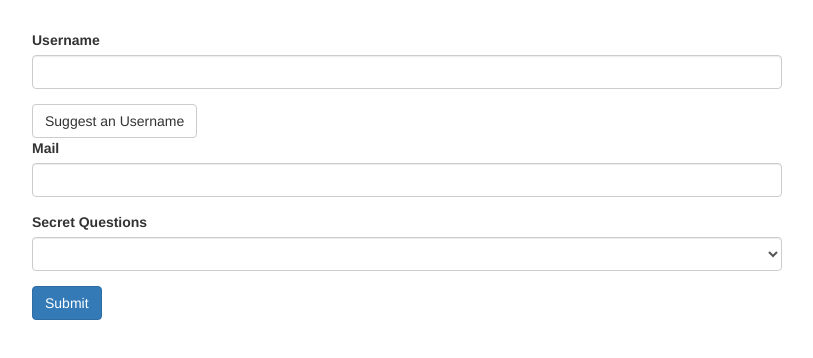
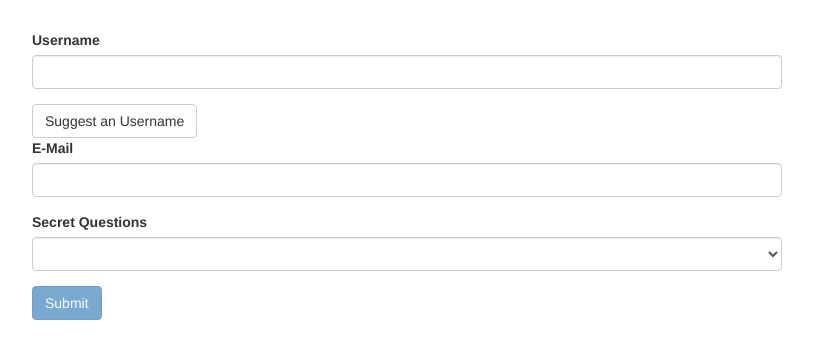
Before and after one commit to MKA1500/TypeScript-Angular-RxJS-Webpack, an Angular app in the folder Angular-6-Template-Driven-Form/: page / in a window 1280 px wide. Shown: the top 358 px of the page, without its empty margins (233-1046 px from the left). Built offline with nearby package versions, Linux system fonts and the light colour scheme.

Commit message:
form validation

```diff
--- a/Angular-6-Template-Driven-Form/src/app/app.component.css
+++ b/Angular-6-Template-Driven-Form/src/app/app.component.css
@@ -1,3 +1,7 @@
 .container {
   margin-top: 30px;
 }
+input.ng-invalid.ng-touched,
+select.ng-invalid.ng-touched {
+  border-color: red;
+}
--- a/Angular-6-Template-Driven-Form/src/app/app.component.html
+++ b/Angular-6-Template-Driven-Form/src/app/app.component.html
@@ -10,17 +10,20 @@
               id="username"
               class="form-control"
               ngModel
-              name="username">
+              name="username"
+              required>
           </div>
           <button class="btn btn-default" type="button">Suggest an Username</button>
           <div class="form-group">
-            <label for="email">Mail</label>
+            <label for="email">E-Mail</label>
             <input
               type="email"
               id="email"
               class="form-control"
               ngModel
-              name="email">
+              name="email"
+              required
+              email>
           </div>
         </div>
         <div class="form-group">
@@ -34,7 +37,10 @@
             <option value="teacher">Your first teacher?</option>
           </select>
         </div>
-        <button class="btn btn-primary" type="submit">Submit</button>
+        <button
+          class="btn btn-primary"
+          type="submit"
+          [disabled]="!f.valid">Submit</button>
       </form>
     </div>
   </div>
```
